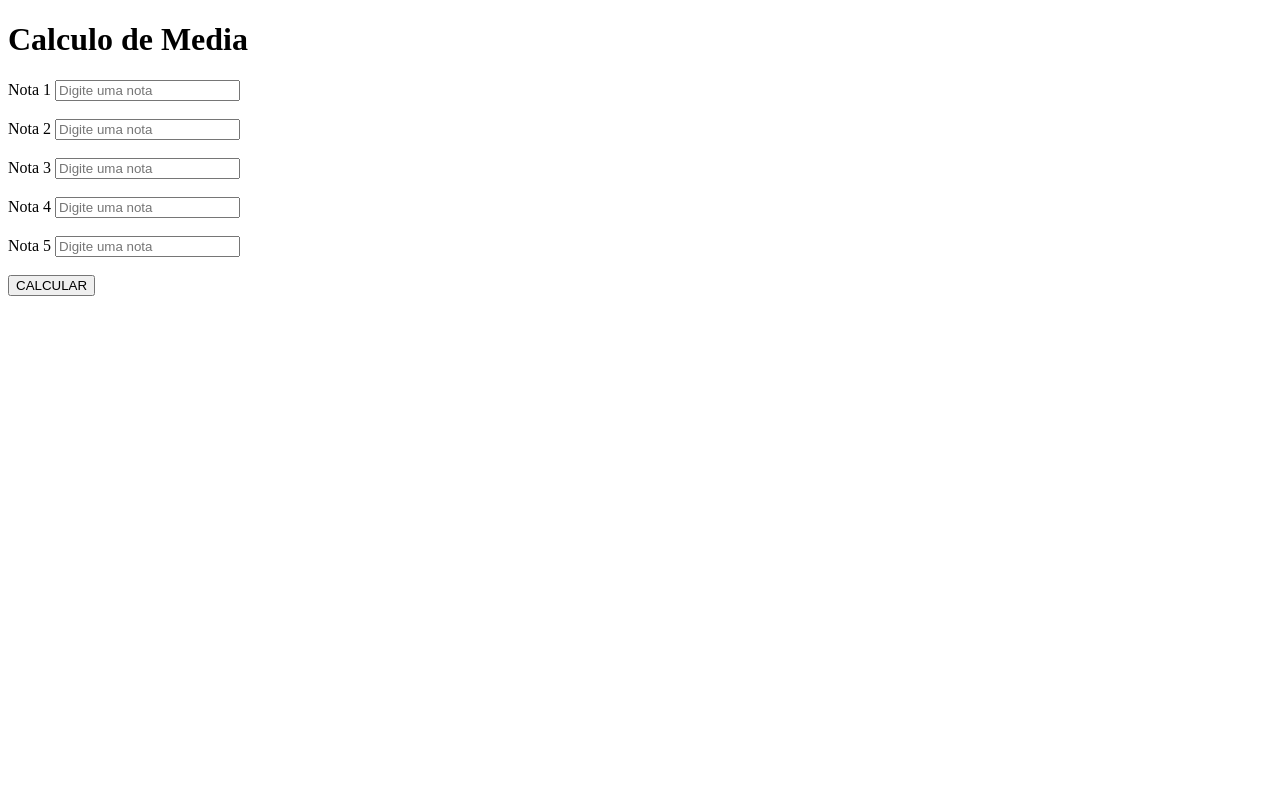
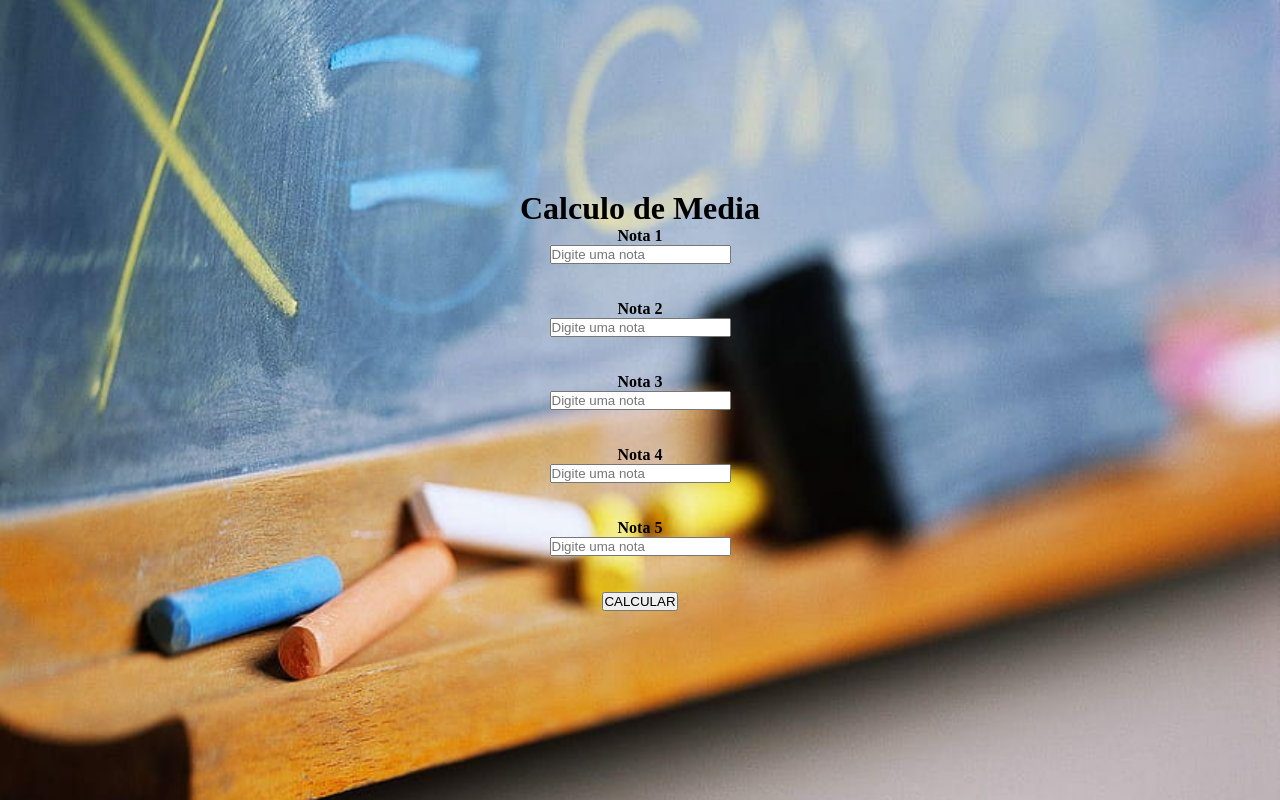
Before and after one commit to Dfidelis23/sala04.TDS, a plain HTML site: page ex01/media.html in a window 1280 px wide. Drawn offline with Linux system fonts and the light colour scheme.

Commit message:
Add files via upload

```diff
--- /dev/null
+++ b/ex01/media.css
@@ -0,0 +1,17 @@
+*{
+    padding: 0;
+    margin: 0;
+    box-sizing: border-box;
+}
+
+.background{
+    background-image: url('./imgs/im.jpg');
+    background-repeat: no-repeat;
+    background-size: cover;
+    display: flex;
+    flex-direction: column;
+    align-items: center;
+    justify-content: center;
+    font-weight: bold;
+    height: 100vh;
+}
--- a/ex01/media.html
+++ b/ex01/media.html
@@ -4,21 +4,21 @@
     <meta charset="UTF-8">
     <meta name="viewport" content="width=device-width, initial-scale=1.0">
     <title>Document</title>
+    <link rel="stylesheet" href="media.css">
 </head>
-<body>
+<body class="background">
+
     <h1>Calculo de Media</h1>
+    <div class="container"></div>
+
         <label for="m1">Nota 1</label>
         <input id="m1" type="number" placeholder="Digite uma nota"><br><br>
-
         <label for="m2">Nota 2</label>
         <input id="m2" type="number" placeholder="Digite uma nota"><br><br>
-
         <label for="m3">Nota 3</label>
         <input id="m3" type="number" placeholder="Digite uma nota"><br><br>
-
         <label for="m4">Nota 4</label>
         <input id="m4" type="number" placeholder="Digite uma nota"><br><br>
-
         <label for="m5">Nota 5</label>
         <input id="m5" type="number" placeholder="Digite uma nota"><br><br>
 
--- a/ex01/script.js
+++ b/ex01/script.js
@@ -38,8 +38,10 @@ const media = () => {
     var resposta = (numero1 + numero2 + numero3 + numero4 + numero5) / 5
     if( resposta >= 7){
         media.style.color = 'green'
+        media.style.backgroundColor = 'lightgreen'
     }else{
         media.style.color = 'red'
+        media.style.backgroundColor = 'lightpink'
     }
 
 }
```
Also changed, not shown: ex01/imgs/im.jpg (added). Lines whose indentation alone changed are shown as unchanged.
